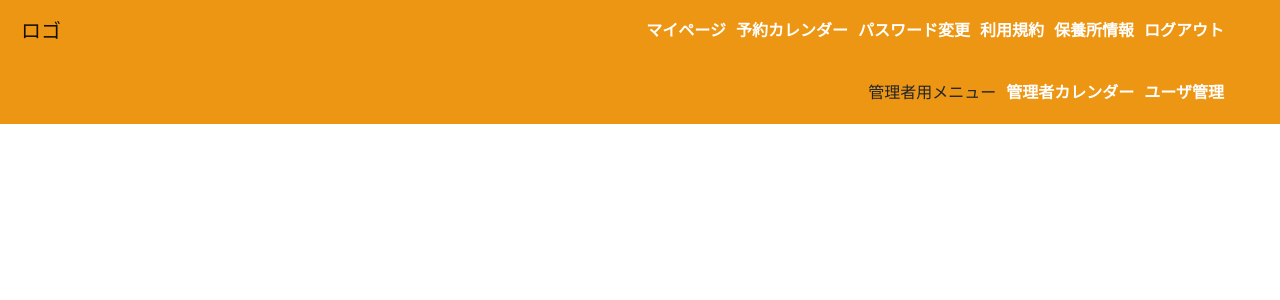
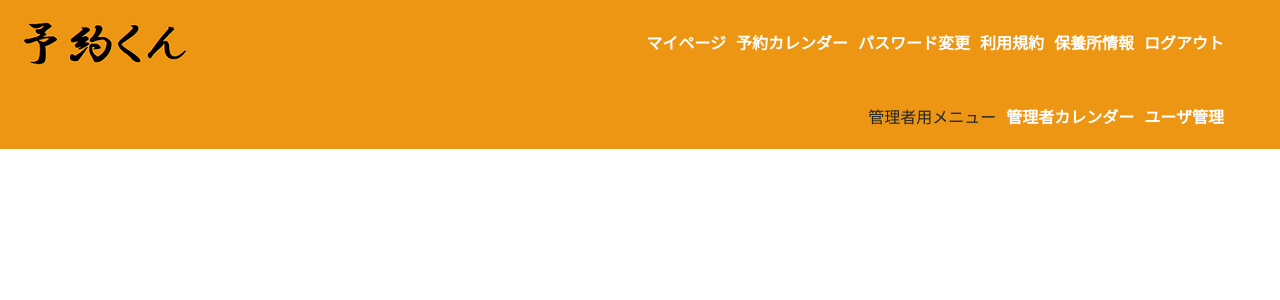
Before and after one commit to rebirthStudyGroup/-, a Django app: page /confirm_res_app in a window 1280 px wide. Shown: the top 300 px of the page. Run offline with Django 3.2, Linux system fonts and the light colour scheme; parts of the project's set-up code (start-up, migrations or seed data) failed here and were passed over; some libraries are stand-ins or nearby versions.

Commit message:
ロゴの追加

```diff
--- a/sidebay_res_system/accounts/static/css/mains.css
+++ b/sidebay_res_system/accounts/static/css/mains.css
@@ -403,7 +403,6 @@ content-box群
 
   footer {
     width: 100%;
-    background: #919191;
     height: auto;
     padding: 10px;
     text-align: center;
--- a/sidebay_res_system/accounts/templates/app/main_base.html
+++ b/sidebay_res_system/accounts/templates/app/main_base.html
@@ -48,7 +48,8 @@
     <header>
       <!-- <div class="container"> -->
       <nav class="navbar navbar-expand-lg navbar-light">
-          <a class="navbar-brand" href="#">ロゴ</a>
+          <!--<a class="navbar-brand" href="#">ロゴ</a>-->
+          <a class="navbar-brand" href="#"><img class="rebirth-logo" src="{% static 'img/logo.png' %}" alt="ロゴマーク" ></a>
           <button class="navbar-toggler" type="button" data-toggle="collapse" data-target="#navbarNav"
               aria-controls="navbarNav" aria-expanded="false" aria-label="Toggle navigation">
               <span class="navbar-toggler-icon"></span>
```
Also changed, not shown: sidebay_res_system/accounts/static/img/logo.png (added).
